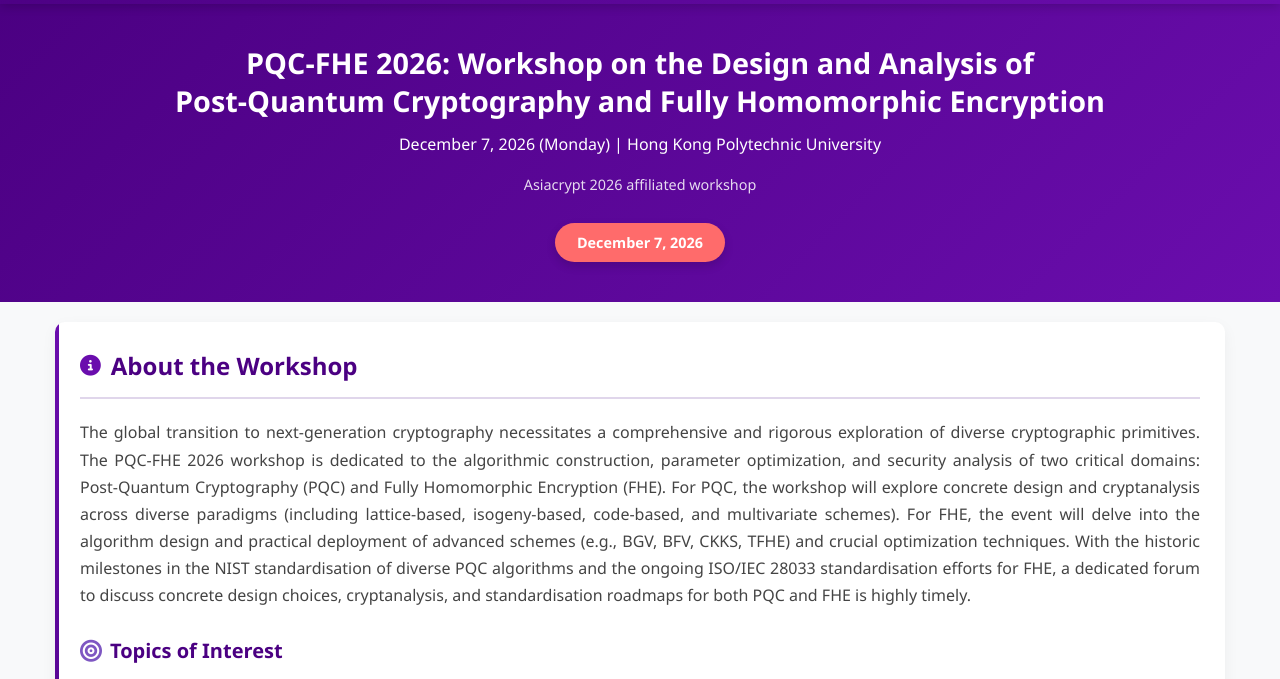
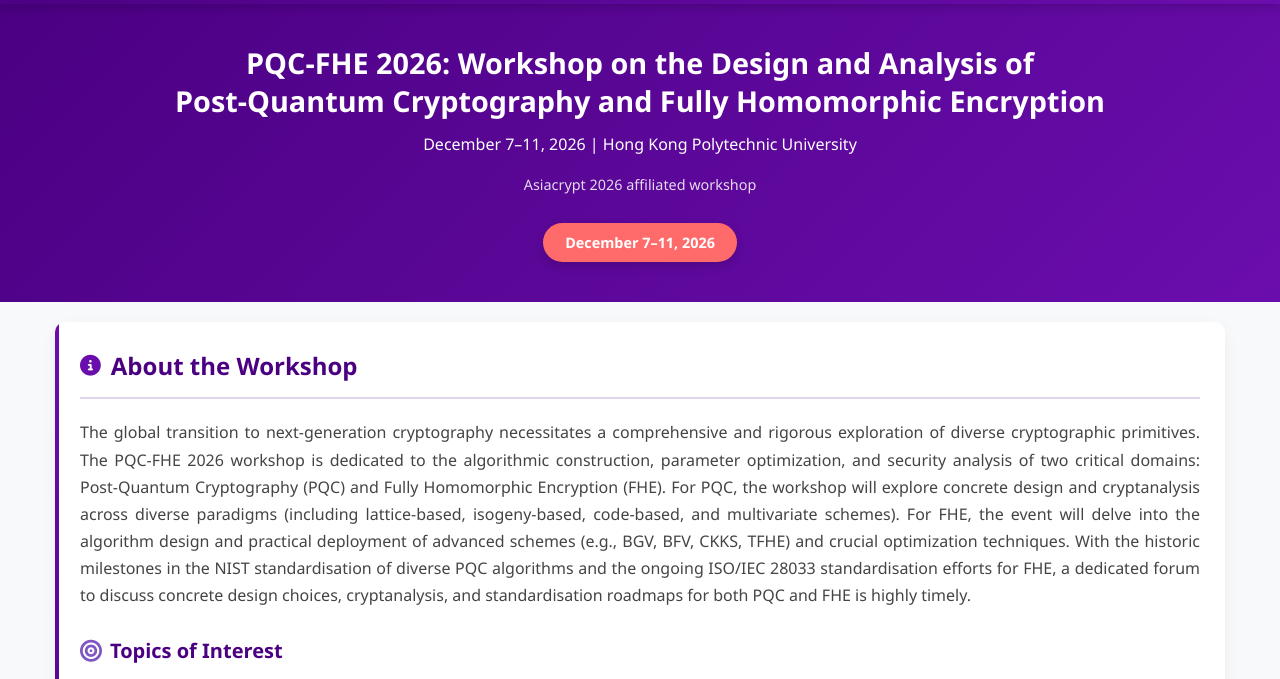
Before and after one commit to PQC-FHE-workshop/PQC-FHE-2026, a plain HTML site: page index.html in a window 1280 px wide. Shown: the part 74-753 px from the top of the page. Drawn offline with Linux system fonts and the light colour scheme.

Commit message:
Add files via upload

```diff
--- a/index.html
+++ b/index.html
@@ -782,9 +782,9 @@
     <!-- 横幅区 -->
     <header class="banner">
         <h1>PQC-FHE 2026: Workshop on the Design and Analysis of<br>Post-Quantum Cryptography and Fully Homomorphic Encryption</h1>
-        <p>December 7, 2026 (Monday) | Hong Kong Polytechnic University</p>
+        <p>December 7–11, 2026 | Hong Kong Polytechnic University</p>
         <p style="font-size: 0.9rem; opacity: 0.85; margin-top: 5px;">Asiacrypt 2026 affiliated workshop</p>
-        <div class="date-ribbon">December 7, 2026</div>
+        <div class="date-ribbon">December 7–11, 2026</div>
     </header>
 
     <!-- 主要内容容器 -->
@@ -922,8 +922,8 @@
 
                 <div class="date-card">
                     <h4><i class="fas fa-calendar-check"></i> Workshop Date</h4>
-                    <div class="date">December 7, 2026</div>
-                    <p>Whole-day workshop (Monday)</p>
+                    <div class="date">December 7–11, 2026</div>
+                    <p>Alongside ASIACRYPT 2026</p>
                 </div>
             </div>
         </section>
@@ -974,7 +974,7 @@
         <div class="footer-content">
             <div class="footer-logo">PQC-FHE 2026</div>
             <p>Workshop on the Design and Analysis of Post-Quantum Cryptography and Fully Homomorphic Encryption</p>
-            <p>Monday, December 7, 2026 | Hong Kong Polytechnic University</p>
+            <p>December 7–11, 2026 | Hong Kong Polytechnic University</p>
 
             <div class="footer-links">
                 <a href="#about">About</a>
```
